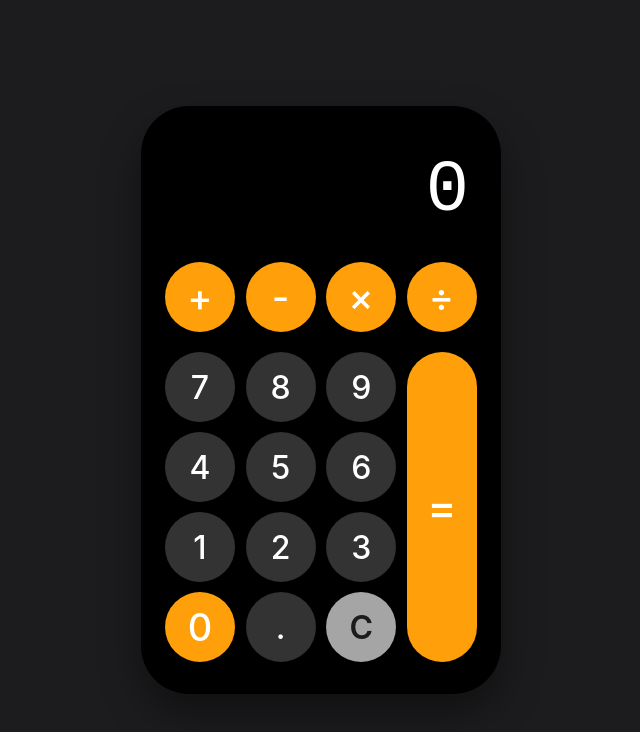
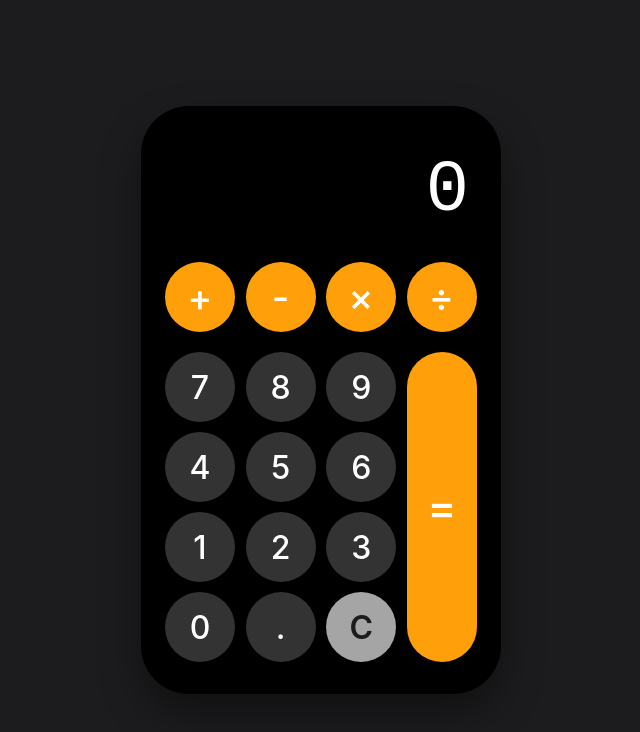
Before and after one commit to S1lnce21/calculator-app, a plain HTML site: page index.html in a window 1280 px wide. Shown: the whole page, without its empty margins (319-959 px from the left). Drawn offline with Linux system fonts and the light colour scheme.

Commit message:
swapped styles for testing

```diff
--- a/style.css
+++ b/style.css
@@ -84,6 +84,18 @@ button:active {
     opacity: 0.8;
 }
 
+[data-action="zero"] {
+    border-radius: 60px;
+    width: 70px;
+    height: 70px;
+}
+
+[data-action="clear"] {
+    background: #a5a5a5;
+    color: #1c1c1e;
+    font-weight: 600;
+}
+
 .key--operator {
     background: #ff9f0a;
     color: white;
@@ -108,15 +120,3 @@ button:active {
     background: white !important;
     color: #ff9f0a !important;
 }
-
-[data-action="clear"] {
-    background: #a5a5a5;
-    color: #1c1c1e;
-    font-weight: 600;
-}
-
-[data-action="zero"] {
-    background: #ff9f0a;
-    color: white;
-    font-size: 38px;
-}
```
